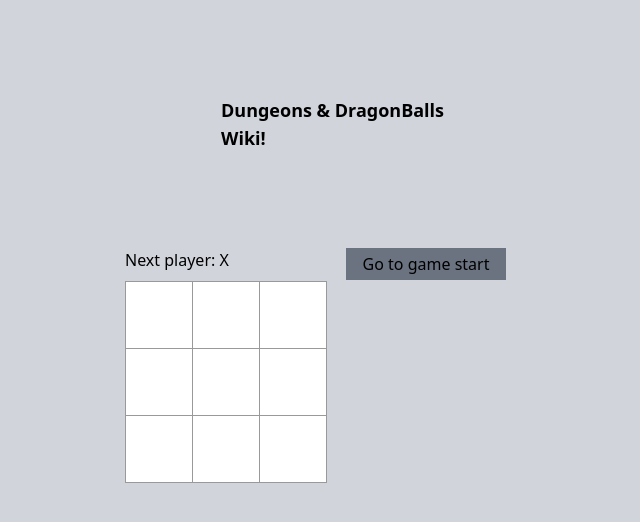
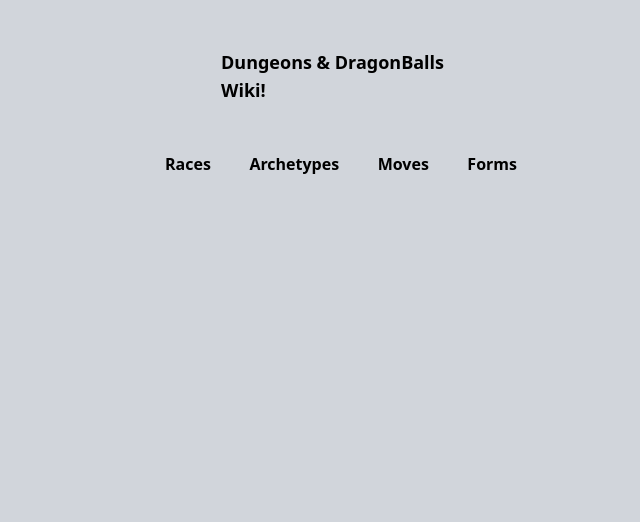
Before and after one commit to KylePep/ddbwiki, a Next.js app: page / in a window 1280 px wide. Shown: the top 522 px of the page, without its empty margins (299-939 px from the left). Built offline with nearby package versions, Linux system fonts and the light colour scheme.

Commit message:
Created links for expected pages

```diff
--- a/app/page.tsx
+++ b/app/page.tsx
@@ -1,13 +1,22 @@
 'use client'
+import Link from "next/link";
 import Board from "./tictactoe";
 
 export default function Home() {
   return (
     <main className="min-h-screen px-10">
-      <div className="flex flex-col items-center justify-between p-24 text-lg font-black">
+      <div className="flex flex-col items-center justify-between px-24 py-12 text-lg font-black">
+        <Link href={"/"}>
         Dungeons & DragonBalls Wiki!
+        </Link>
       </div>
-      <Board />
+      <div className="flex justify-between px-10 font-bold mb-10">
+        <Link href={"/"}>Races</Link>
+        <Link href={"/"}>Archetypes</Link>
+        <Link href={"/"}>Moves</Link>
+        <Link href={"/"}>Forms</Link>
+      </div>
+      {/* <Board /> */}
     </main>
   );
 }
```
